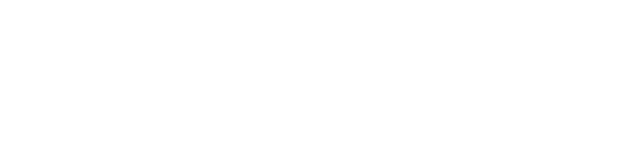
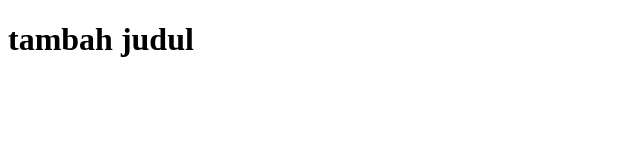
Before and after one commit to ihsannurrrr/repo-pertamaku, a plain HTML site: page index.html in a window 1280 px wide. Shown: the whole page, without its empty margins (0-640 px from the left). Drawn offline with Linux system fonts and the light colour scheme.

Commit message:
add title h1

```diff
--- a/index.html
+++ b/index.html
@@ -7,6 +7,6 @@
     <title>Document</title>
 </head>
 <body>
-
+    <h1>tambah judul</h1>
 </body>
 </html>
```
